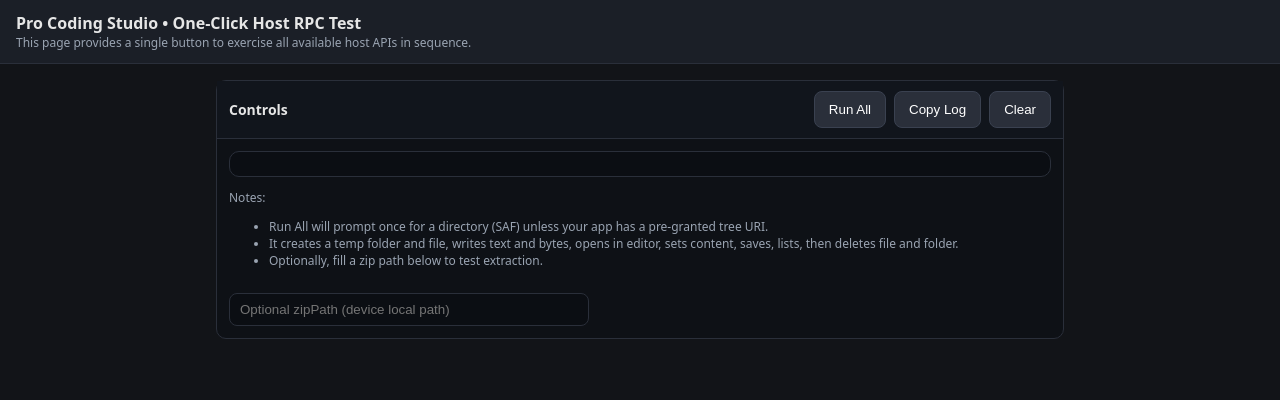
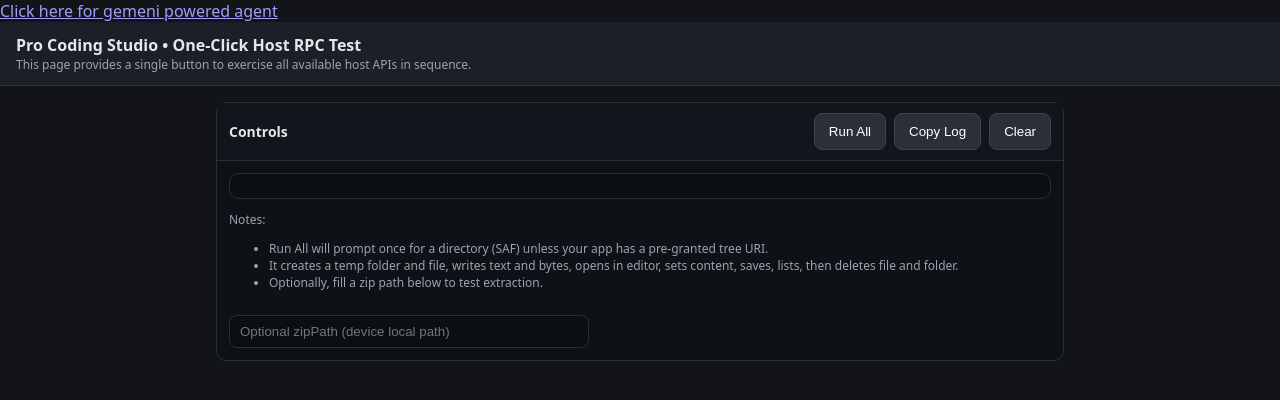
Before and after one commit to Gundu-Kalwad/web-test, a plain HTML site: page chatbot.html in a window 1280 px wide. Drawn offline with Linux system fonts and the light colour scheme.

Commit message:
Update chatbot.html

```diff
--- a/chatbot.html
+++ b/chatbot.html
@@ -27,6 +27,7 @@
     </style>
   </head>
   <body>
+    <a href="https://kalwadprajwalsingh.github.io/pro_coding_stuio_ai_coding_agent_gemeni/" target="_blank" title="AI coding agent">Click here for gemeni powered agent</a>
     <header>
       <h1>Pro Coding Studio • One-Click Host RPC Test</h1>
       <div class="muted">This page provides a single button to exercise all available host APIs in sequence.</div>
```
